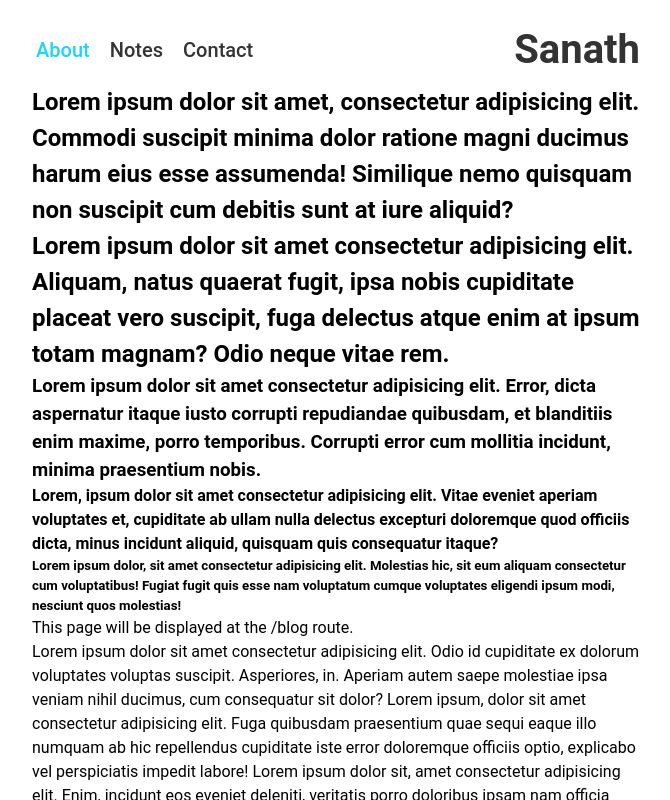
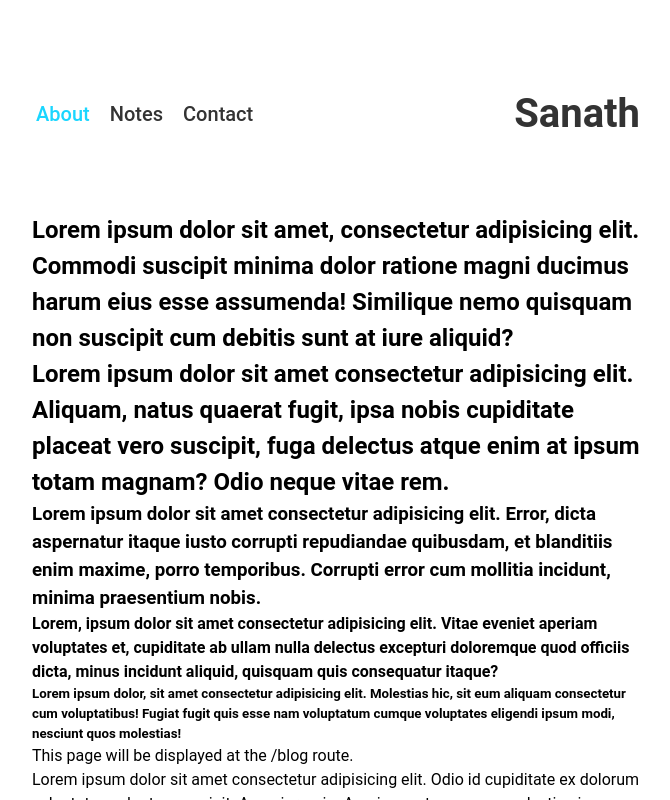
Before and after one commit to sanathkandikanti/personal-website-frontend, a Nuxt app: page / in a window 1280 px wide. Shown: the top 800 px of the page, without its empty margins (302-972 px from the left). Built offline with nearby package versions, Linux system fonts and the light colour scheme.

Commit message:
Fix padding in header

```diff
--- a/components/header.vue
+++ b/components/header.vue
@@ -20,10 +20,9 @@
 </template>
 
 <style scoped>
-
 /* Additional class to remove padding */
 .no-padding {
-  padding: 0 !important;
+    padding: 0 !important;
 }
 
 .menu-items {
@@ -85,6 +84,11 @@ nav ul li .router-link-exact-active:hover::after {
     color: #1ad6ff;
 }
 
+.header {
+    padding-top: 4rem;
+    padding-bottom: 4rem;
+}
+
 .header-text {
     text-decoration: none;
     color: #333333;
```
